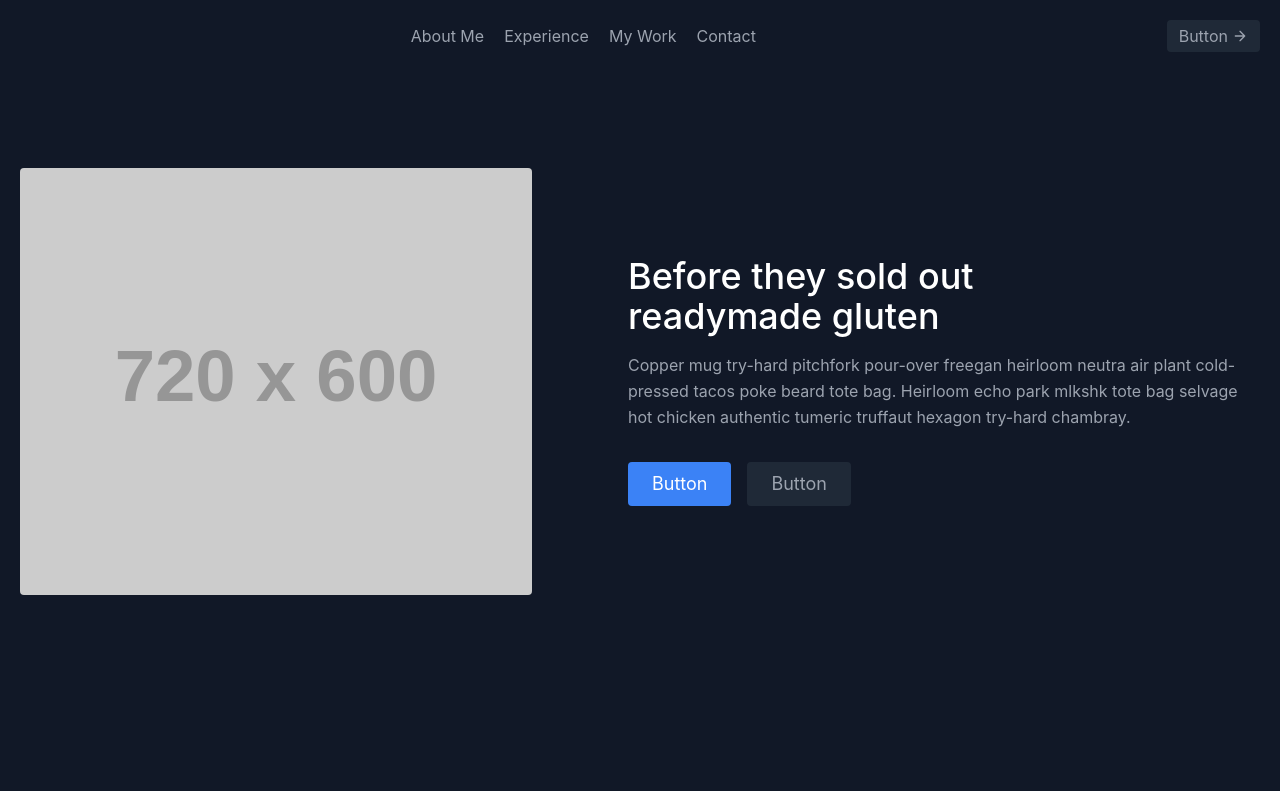
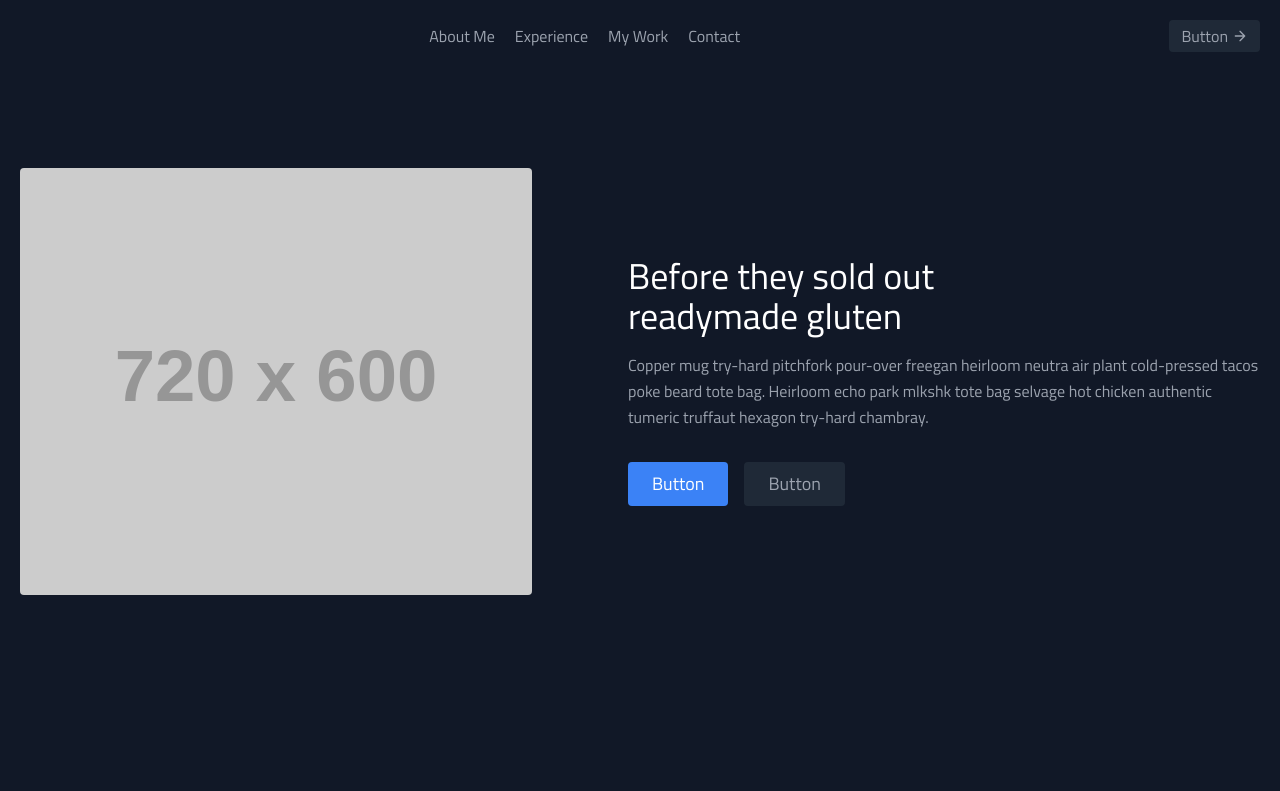
Before and after one commit to FiezDev/portVite, a React (Vite) app: page / in a window 1280 px wide. Shown: the top 791 px of the page. Built offline with nearby package versions, Linux system fonts and the light colour scheme.

Commit message:
edit index

```diff
--- a/src/index.css
+++ b/src/index.css
@@ -1,13 +1,47 @@
-body {
-  margin: 0;
-  font-family: -apple-system, BlinkMacSystemFont, 'Segoe UI', 'Roboto', 'Oxygen',
-    'Ubuntu', 'Cantarell', 'Fira Sans', 'Droid Sans', 'Helvetica Neue',
-    sans-serif;
-  -webkit-font-smoothing: antialiased;
-  -moz-osx-font-smoothing: grayscale;
+@import url('https://fonts.googleapis.com/css2?family=Titillium+Web:ital,wght@0,200;0,300;0,400;0,600;0,700;0,900;1,200;1,300;1,400;1,600;1,700&display=swap');
+
+* {
+    margin : 0;
+    padding : 0;
+    border: 0;
+    outline:0;
+    box-sizing: border-box;
+    list-style: none;
+    text-decoration: none;
+}
+:root{
+    --color-bg:#1B262C;
+    --color-bh:hsl(201, 24%, 14%);
+    --color-head:#0F4C75;
+    --color-hh:	hsl(204, 77%, 26%);
+    --color-normal:#3282B8;
+    --color-nh:hsl(204, 57%, 46%);
+    --color-light:#BBE1FA;
+    --color-lh:	hsl(204, 86%, 86%);
+    --color-white:#fff;
+
+    --container-width-lg:75%;
+    --container-width-md:86%;
+    --container-width-sm:90%;
+
+
 }
 
-code {
-  font-family: source-code-pro, Menlo, Monaco, Consolas, 'Courier New',
-    monospace;
+html {
+    scroll-behavior: smooth;
 }
+
+::-webkit-scrollbar {
+    display:none;
+}
+
+body {
+    font-family: 'Titillium Web', sans-serif;
+    background: var(--color-bg);
+    color:var(--color-white);
+    /* background-image: url(../src/assets/—Pngtree—blue\ triangle\ border_5505176.png); */
+    background-repeat: repeat-x;
+    background-size: 80px;
+
+
+}
```
